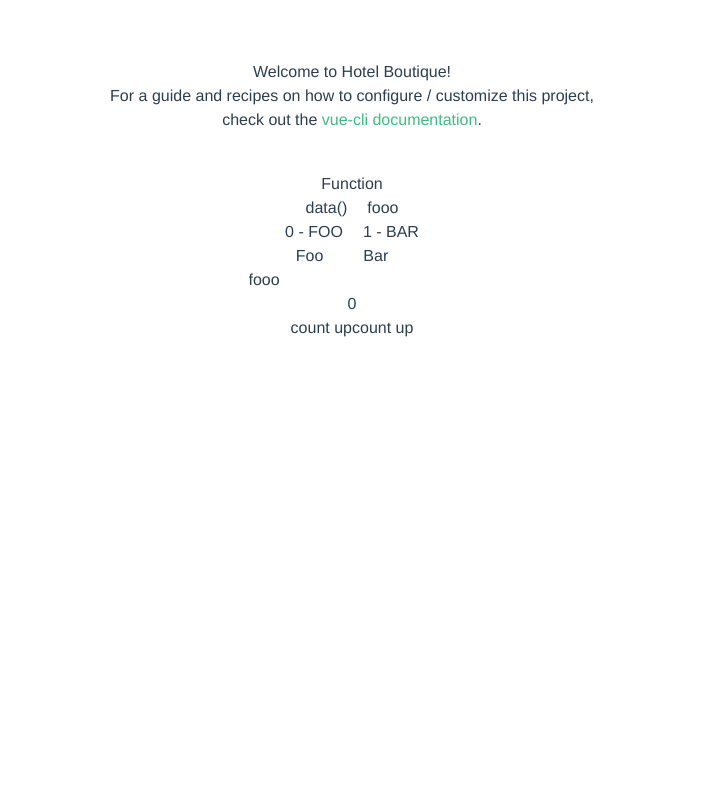
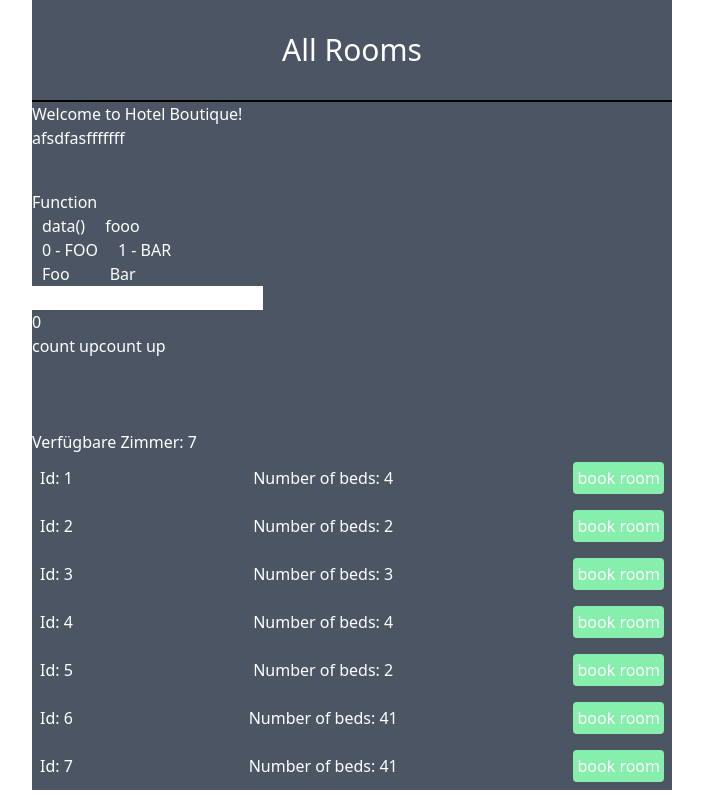
Before and after one commit to Lammer-FH/boutique-hotel-technikum-2024-bb, a Vue app in the folder boutique-hotel-technikum-vue/: page / in a window 1280 px wide. Shown: the whole page, without its empty margins (288-991 px from the left). Built offline with nearby package versions, Linux system fonts and the light colour scheme.

Commit message:
first steps room component

```diff
--- a/boutique-hotel-technikum-vue/src/App.vue
+++ b/boutique-hotel-technikum-vue/src/App.vue
@@ -1,25 +1,40 @@
 <template>
-  <HelloWorld msg="Welcome to Hotel Boutique!"/>
+  <div class="bg-gray-600 text-white w-1/2 m-auto">
+    <div class="text-center border-b-2 border-black py-4">
+      <h1 class="text-3xl py-4">All Rooms</h1>
+    </div>
+    <HelloWorld msg="Welcome to Hotel Boutique!"/>
+    <br><br><br>
+
+    <p>Verfügbare Zimmer: {{ zimmerListe.length}}</p>
+    <div v-for="room in zimmerListe" :key="room.id">
+      <RoomDetails :roomObject="room" ></RoomDetails>
+    </div>
+  </div>
 </template>
 
 <script>
 import HelloWorld from './components/HelloWorld.vue'
+import RoomDetails from "@/components/RoomDetails.vue";
 
 export default {
   name: 'App',
   components: {
+    RoomDetails,
     HelloWorld
+  },
+  data() {
+    return {
+      zimmerListe: [
+        {id: 1, beds: 4},
+        {id: 2, beds: 2},
+        {id: 3, beds: 3},
+        {id: 4, beds: 4},
+        {id: 5, beds: 2},
+        {id: 6, beds: 41},
+        {id: 7, beds: 41},
+      ]
+    }
   }
 }
 </script>
-
-<style>
-#app {
-  font-family: Avenir, Helvetica, Arial, sans-serif;
-  -webkit-font-smoothing: antialiased;
-  -moz-osx-font-smoothing: grayscale;
-  text-align: center;
-  color: #2c3e50;
-  margin-top: 60px;
-}
-</style>
--- a/boutique-hotel-technikum-vue/src/components/HelloWorld.vue
+++ b/boutique-hotel-technikum-vue/src/components/HelloWorld.vue
@@ -2,9 +2,7 @@
   <div class="hello">
     <h1>{{ msg }}</h1>
     <p>
-      For a guide and recipes on how to configure / customize this project,<br>
-      check out the
-      <a href="https://cli.vuejs.org" target="_blank" rel="noopener">vue-cli documentation</a>.
+      afsdfasfffffff
     </p>
     <h3>Function</h3>
     <ul>
--- /dev/null
+++ b/boutique-hotel-technikum-vue/src/components/RoomDetails.vue
@@ -0,0 +1,21 @@
+<script>
+
+export default {
+  name: 'RoomDetails',
+  props: ["roomObject"],
+  data() {
+    return {
+      room: this.roomObject
+    }
+  },
+  methods: {}
+}
+</script>
+
+<template>
+  <div class="flex justify-between py-2 px-2 items-center">
+    <p>Id: {{room.id}}</p>
+    <p>Number of beds: {{ room.beds}}</p>
+    <button class="bg-green-300 py-1 px-1 rounded">book room</button>
+  </div>
+</template>
```
